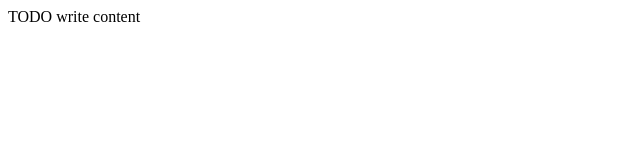
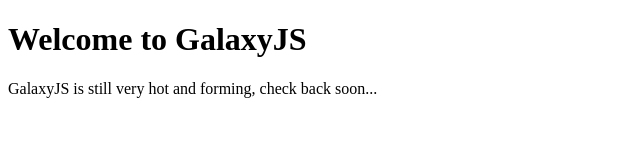
Before and after one commit to GalaxyJS/galaxyjs.github.io, a website: page GalaxyJS Website/index.html in a window 1280 px wide. Shown: the whole page, without its empty margins (0-640 px from the left). Drawn offline with Linux system fonts and the light colour scheme.

Commit message:
WIP website

```diff
--- a/GalaxyJS Website/index.html
+++ b/GalaxyJS Website/index.html
@@ -1,16 +1,10 @@
 <!DOCTYPE html>
-<!--
-To change this license header, choose License Headers in Project Properties.
-To change this template file, choose Tools | Templates
-and open the template in the editor.
--->
 <html>
   <head>
-    <title>TODO supply a title</title>
-    <meta charset="UTF-8">
-    <meta name="viewport" content="width=device-width, initial-scale=1.0">
+    <title>GalaxyJS - Welcome</title>
   </head>
   <body>
-    <div>TODO write content</div>
+    <h1>Welcome to GalaxyJS</h1>
+    <p>GalaxyJS is still very hot and forming, check back soon...</p>
   </body>
 </html>
```
